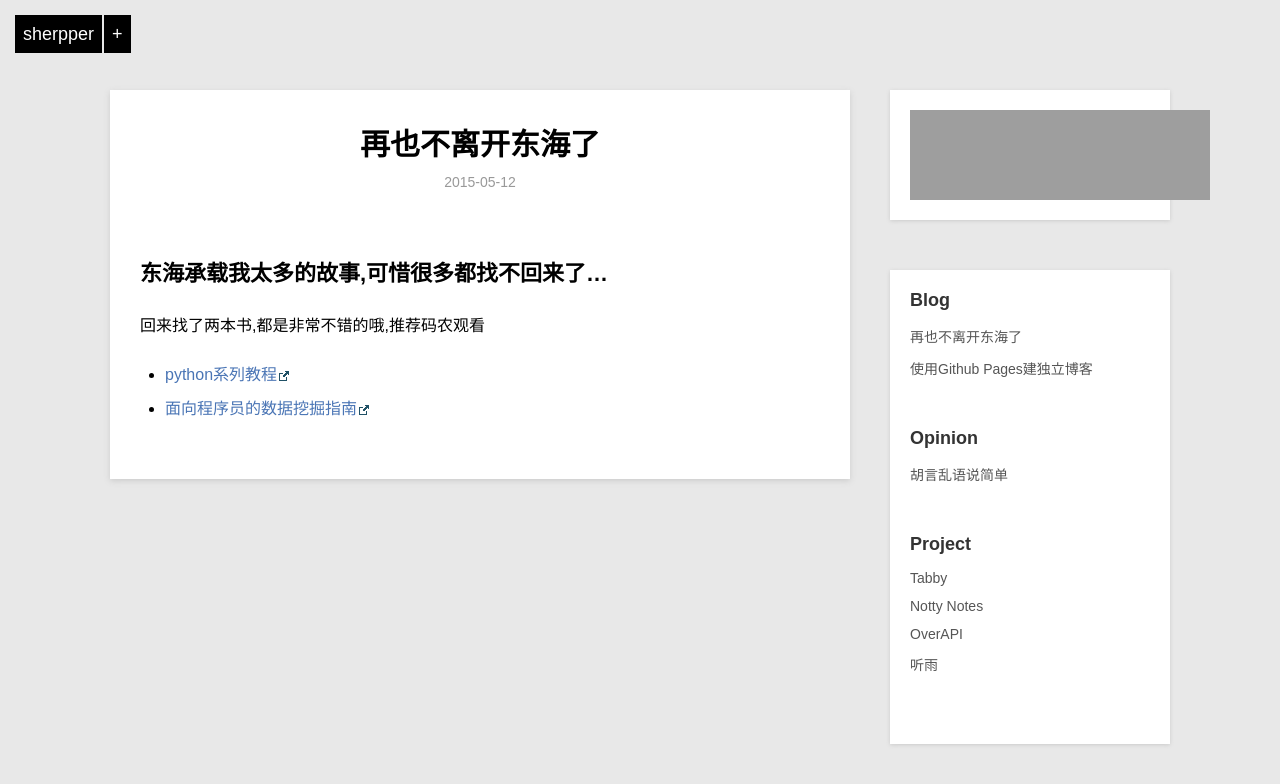
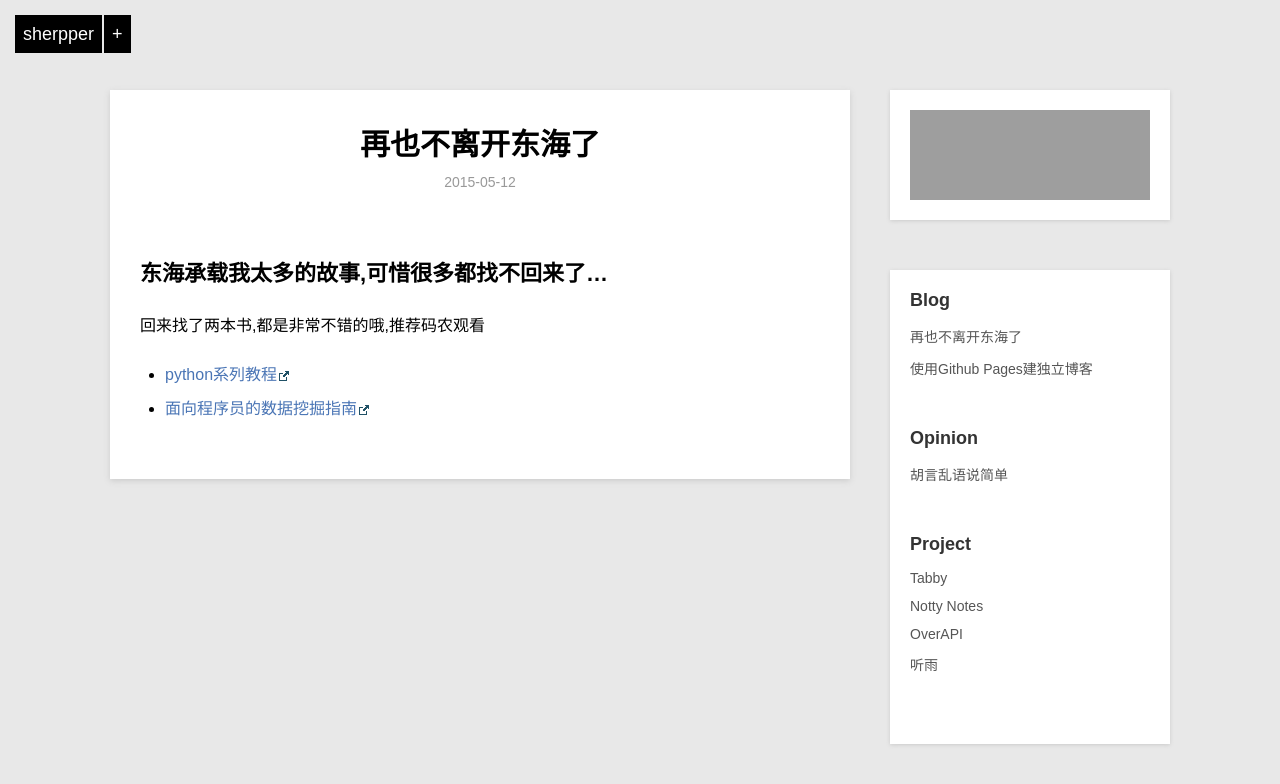
Before and after one commit to sherppard/sherppard.github.io, a Jekyll site: the page built from _posts/blog/2015-5-12-why-blog.md, in a window 1280 px wide. Shown: the top 784 px of the page. Built offline with Jekyll 4.4.1, drawn with Linux system fonts in a browser that asks for light colours; Markdown is read by kramdown in place of the engine named in the settings; grey boxes are pictures that could not be loaded.

Commit message:
change sth1

```diff
--- a/_layouts/post.html
+++ b/_layouts/post.html
@@ -21,7 +21,7 @@
     </div>
 
     <div class="sidenav">
-        <iframe width="300" height="90" class="share_self"  frameborder="0" scrolling="no" src="http://widget.weibo.com/weiboshow/index.php?language=&width=300&height=90&fansRow=2&ptype=1&speed=0&skin=1&isTitle=0&noborder=1&isWeibo=0&isFans=0&uid=2129716381&verifier=c0951e84&dpc=1"></iframe>
+        <iframe width="240" height="90" class="share_self"  frameborder="0" scrolling="no" src="http://widget.weibo.com/weiboshow/index.php?language=&width=300&height=90&fansRow=2&ptype=1&speed=0&skin=1&isTitle=0&noborder=1&isWeibo=0&isFans=0&uid=2129716381&verifier=c0951e84&dpc=1"></iframe>
     </div>
 
     <div class="sidenav">
```
